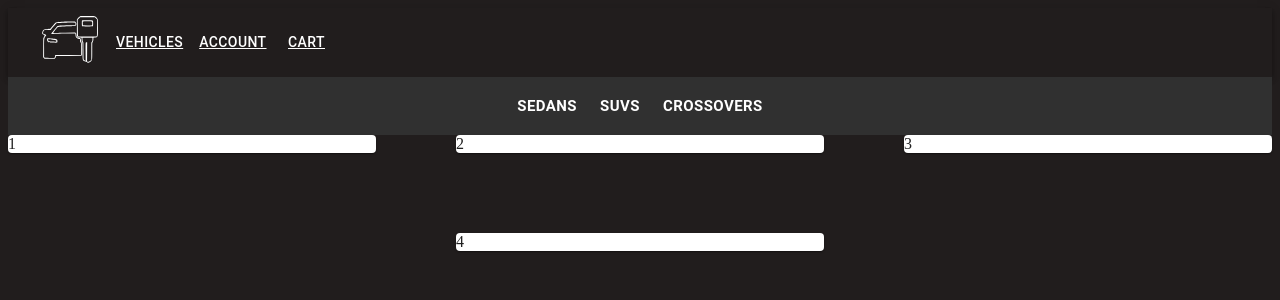
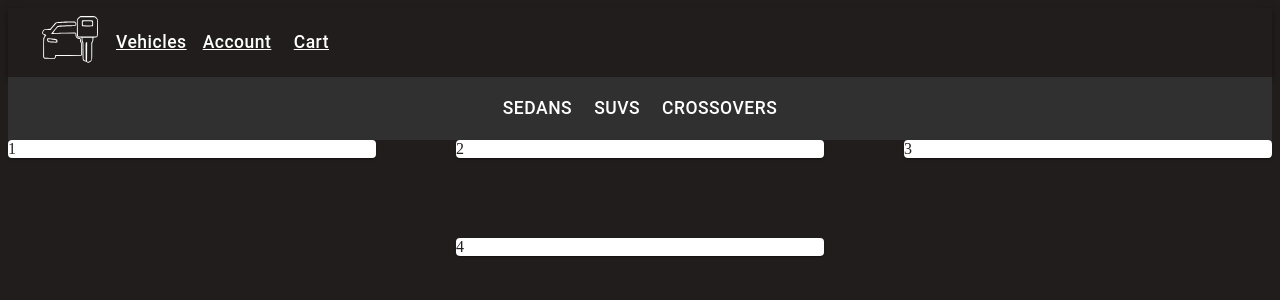
Before and after one commit to evanharr/SuperSimple3444, a React (Create React App) app: page /vehicle-page in a window 1280 px wide. Shown: the top 300 px of the page. Built offline with nearby package versions, Linux system fonts and the light colour scheme.

Commit message:
Fixed navbar styling

```diff
--- a/src/Login.js
+++ b/src/Login.js
@@ -1,5 +1,5 @@
 import React from 'react';
-import './Styles/login.css'
+import './Styles/style.css'
 import { defaultButton, StyledTextField } from './Styles/MUIStyle.js'
 
 import { ThemeProvider } from '@mui/material/styles';
--- a/src/Styles/MUIStyle.js
+++ b/src/Styles/MUIStyle.js
@@ -17,8 +17,10 @@ const defaultButton = createTheme({
 export {defaultButton};
 
 export const BoldButton = styled(Button)({
-  fontWeight: '600',
-  fontFamily: 'Roboto, sans-serif'
+  fontWeight: 'medium',
+  fontFamily: 'Roboto, sans-serif',
+  fontSize: 17.5,
+  textTransform: 'none'
 })
 
 //Sets textfield to white
--- a/src/Vehicles.jsx
+++ b/src/Vehicles.jsx
@@ -1,6 +1,6 @@
 import React from 'react';
 import { Box, Button, Grid, Paper } from '@mui/material';
-import './Styles/login.css'
+import './Styles/style.css'
 import { defaultButton, BoldButton } from './Styles/MUIStyle.js'
 import { ThemeProvider } from '@mui/material/styles';
 
--- a/src/components/NavBar.jsx
+++ b/src/components/NavBar.jsx
@@ -5,6 +5,7 @@ import CarIcon from '../Images/carIcon.jsx'
 import Button from '@mui/material/Button'
 import IconButton from '@mui/material/IconButton'
 import { Link } from 'react-router-dom'
+import { BoldButton } from '../Styles/MUIStyle.js'
 import Modal from '../Modal'
 import Login from '../Login'
 
@@ -16,11 +17,11 @@ const [loginOpen, setLoginOpen] = useState(false);
 <AppBar position ='static' style={{backgroundColor:'#211D1D'}} >
 
        <Toolbar>
-        <IconButton style={{color:'white'}}><Link style={{color: 'white'}} to="/"><CarIcon  /></Link></IconButton>
-        <Button style={{color:'white'}}><Link style={{color: 'white'}} to="/vehicle-page">Vehicles</Link></Button>
-        <Button style={{color:'white'}}><Link style={{color: 'white'}} to="/account-info">Account</Link></Button>
-        <Button style={{color:'white'}}><Link style={{color: 'white'}} to='/cart'>Cart</Link></Button>
-        <Button style={{color:'white', left: 1500}} className='OpenLogin' onClick={() => setLoginOpen(true)}> Log in </Button>
+        <IconButton><Link style={{color: 'white'}} to="/"><CarIcon  /></Link></IconButton>
+        <BoldButton style={{color:'white'}}><Link style={{color: 'white'}} to="/vehicle-page">Vehicles</Link></BoldButton>
+        <BoldButton style={{color:'white'}}><Link style={{color: 'white'}} to="/account-info">Account</Link></BoldButton>
+        <BoldButton style={{color:'white'}}><Link style={{color: 'white'}} to='/cart'>Cart</Link></BoldButton>
+        <BoldButton style={{color:'white', left: 1500}} className='OpenLogin' onClick={() => setLoginOpen(true)}> Log in </BoldButton>
         </Toolbar>
         <Modal open={loginOpen} onClose={() => setLoginOpen(false)}><Login /></Modal>
 </AppBar>
```
Also changed, not shown: src/Styles/style.css (renamed from src/Styles/login.css).
